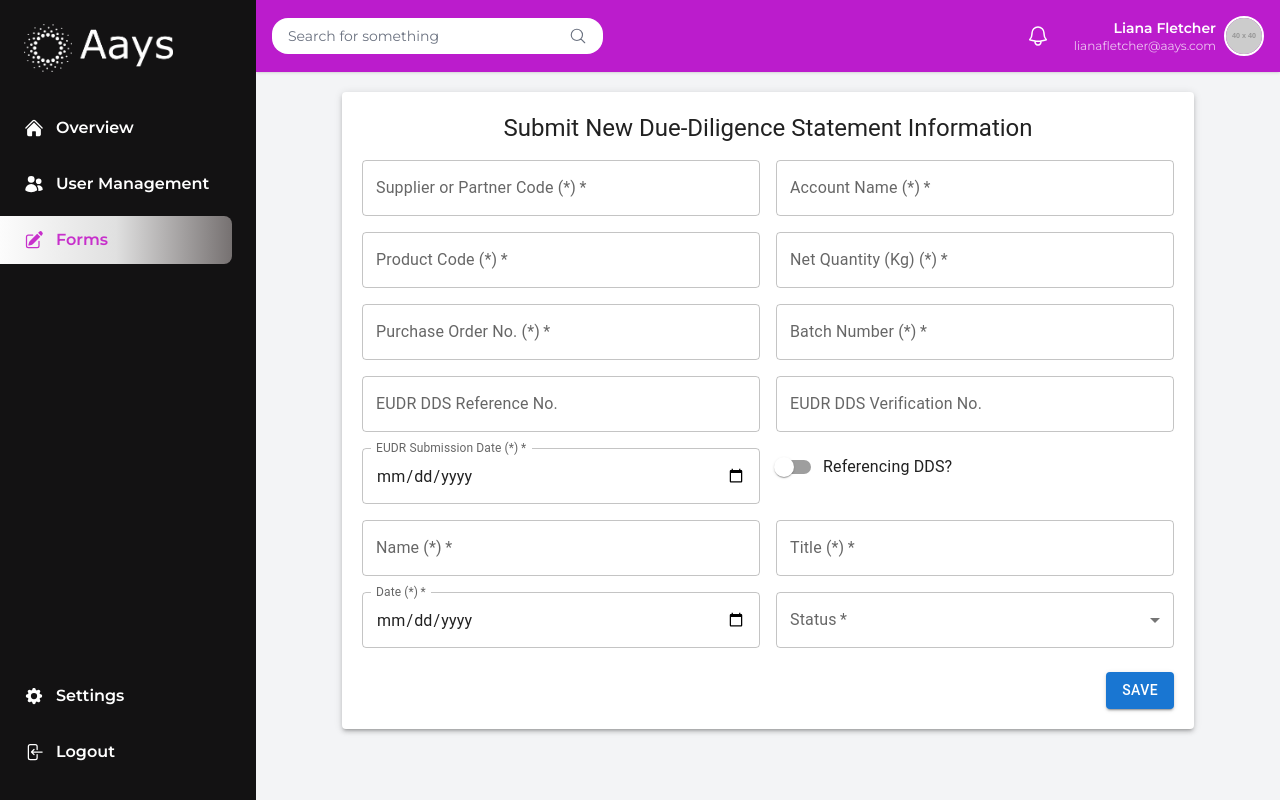
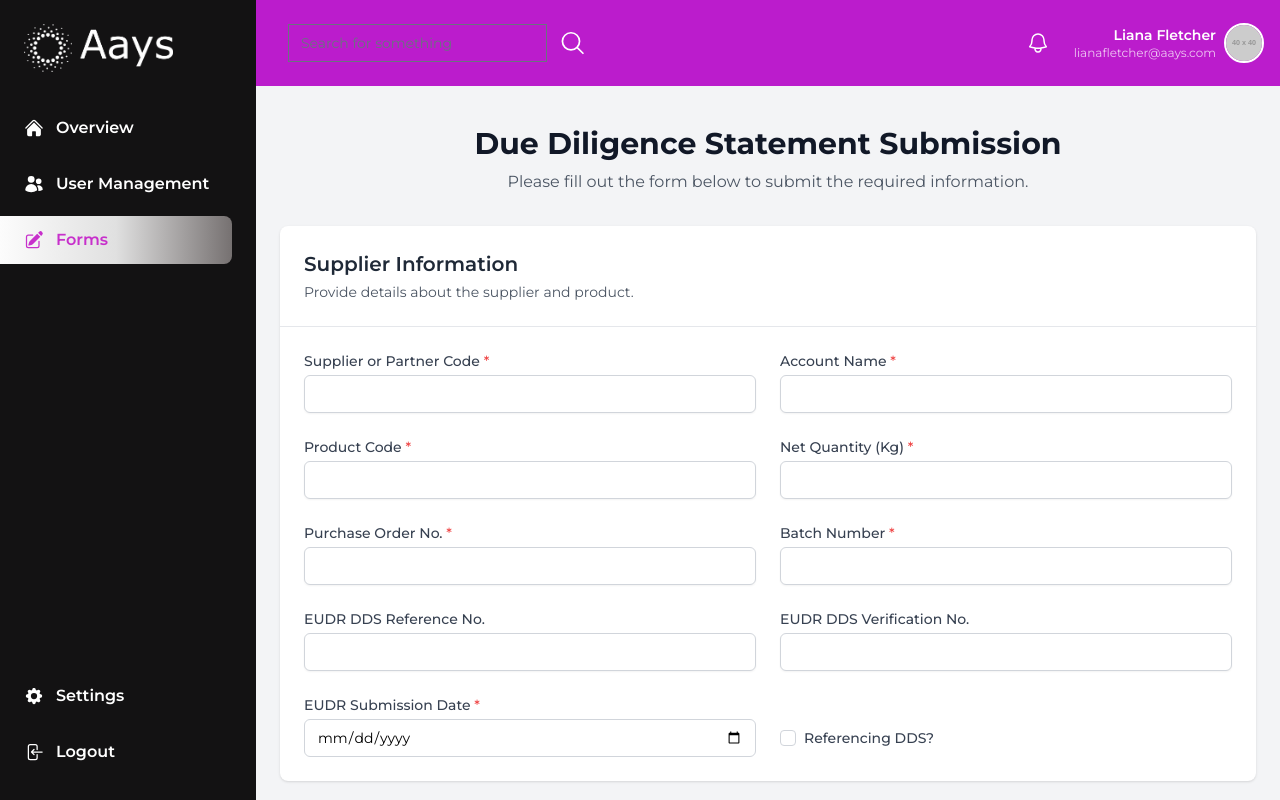
Before and after one commit to codeamanwal/aays, a React (Create React App) app: page /form in a window 1280 px wide. Built offline with nearby package versions, Linux system fonts and the light colour scheme.

Commit message:
new table UI

```diff
--- a/src/components/Navbar.js
+++ b/src/components/Navbar.js
@@ -5,13 +5,13 @@ const Navbar = () => {
   return (
     <div className="flex justify-between items-center bg-[#bb1ccc] text-white p-4 shadow w-full">
       {/* Search Bar */}
-      <div className="flex items-center space-x-3 bg-white px-4 py-2 rounded-2xl w-1/3">
+      <div className="flex items-center space-x-3 px-4 py-2 rounded-2xl w-1/3">
         <input
           type="text"
           placeholder="Search for something"
-          className="bg-transparent outline-none w-full text-sm placeholder-gray-500 text-gray-700"
+          className="bg-transparent outline-none w-full bg-[white] text-sm placeholder-gray-500 text-gray-700"
         />
-        <MagnifyingGlassIcon className="h-5 w-5 text-gray-500" />
+        <MagnifyingGlassIcon className="h-8 w-8 text-white" />
       </div>
 
       {/* User Info Section */}
--- a/src/pages/FormPage.js
+++ b/src/pages/FormPage.js
@@ -1,19 +1,4 @@
 import React, { useState } from "react";
-import {
-  TextField,
-  Select,
-  MenuItem,
-  FormControl,
-  InputLabel,
-  Switch,
-  FormControlLabel,
-  Button,
-  Box,
-  Typography,
-  Paper,
-  Container,
-} from "@mui/material";
-import Grid from "@mui/material/Grid";
 
 const FormPage = () => {
   const [formData, setFormData] = useState({
@@ -148,206 +133,332 @@ const FormPage = () => {
   };
 
   return (
-    <Box width="100%" padding="20px">
-      <Container maxWidth="md">
-        <Paper elevation={3} style={{ padding: "20px" }}>
-          <form onSubmit={handleSubmit}>
-            <Typography variant="h5" align="center" gutterBottom>
-              Submit New Due-Diligence Statement Information
-            </Typography>
+    <div className="bg-gray-100 min-h-screen py-10">
+      <div className="max-w-7xl mx-auto px-6">
+        {/* Page Heading */}
+        <div className="mb-8">
+          <h1 className="text-3xl font-bold text-center text-gray-900">
+            Due Diligence Statement Submission
+          </h1>
+          <p className="mt-2 text-center text-gray-600">
+            Please fill out the form below to submit the required information.
+          </p>
+        </div>
 
-            <Box mt={2}>
-              <Grid container spacing={2}>
+        <form onSubmit={handleSubmit} className="space-y-12">
+          {/* Section 1 */}
+          <div className="bg-white shadow sm:rounded-lg">
+            <div className="px-6 py-6">
+              <h2 className="text-xl font-semibold text-gray-800">
+                Supplier Information
+              </h2>
+              <p className="mt-1 text-sm text-gray-600">
+                Provide details about the supplier and product.
+              </p>
+            </div>
+            <div className="border-t border-gray-200 px-6 py-6">
+              <div className="grid grid-cols-1 gap-x-6 gap-y-6 sm:grid-cols-6">
                 {/* Supplier Code */}
-                <Grid item xs={12} sm={6}>
-                  <TextField
+                <div className="sm:col-span-3">
+                  <label
+                    htmlFor="supplierCode"
+                    className="block text-sm font-medium text-gray-700"
+                  >
+                    Supplier or Partner Code{" "}
+                    <span className="text-red-500">*</span>
+                  </label>
+                  <input
+                    type="text"
                     name="supplierCode"
-                    label="Supplier or Partner Code (*)"
+                    id="supplierCode"
+                    required
                     onChange={handleChange}
-                    fullWidth
+                    className="mt-1 block w-full rounded-md border-gray-300 shadow-sm focus:ring-indigo-500 focus:border-indigo-500 sm:text-sm"
+                  />
+                </div>
+
+                {/* Account Name */}
+                <div className="sm:col-span-3">
+                  <label
+                    htmlFor="account"
+                    className="block text-sm font-medium text-gray-700"
+                  >
+                    Account Name <span className="text-red-500">*</span>
+                  </label>
+                  <input
+                    type="text"
+                    name="account"
+                    id="account"
                     required
+                    onChange={handleChange}
+                    className="mt-1 block w-full rounded-md border-gray-300 shadow-sm focus:ring-indigo-500 focus:border-indigo-500 sm:text-sm"
                   />
-                </Grid>
-                {/* Account Name */}
-                <Grid item xs={12} sm={6}>
-                  <TextField
-                    name="account"
-                    label="Account Name (*)"
+                </div>
+
+                {/* Product Code */}
+                <div className="sm:col-span-3">
+                  <label
+                    htmlFor="productCode"
+                    className="block text-sm font-medium text-gray-700"
+                  >
+                    Product Code <span className="text-red-500">*</span>
+                  </label>
+                  <input
+                    type="text"
+                    name="productCode"
+                    id="productCode"
+                    required
                     onChange={handleChange}
-                    fullWidth
+                    className="mt-1 block w-full rounded-md border-gray-300 shadow-sm focus:ring-indigo-500 focus:border-indigo-500 sm:text-sm"
+                  />
+                </div>
+
+                {/* Net Quantity */}
+                <div className="sm:col-span-3">
+                  <label
+                    htmlFor="netQuantity"
+                    className="block text-sm font-medium text-gray-700"
+                  >
+                    Net Quantity (Kg) <span className="text-red-500">*</span>
+                  </label>
+                  <input
+                    type="number"
+                    name="netQuantity"
+                    id="netQuantity"
                     required
+                    onChange={handleChange}
+                    className="mt-1 block w-full rounded-md border-gray-300 shadow-sm focus:ring-indigo-500 focus:border-indigo-500 sm:text-sm"
                   />
-                </Grid>
-                {/* Product Code */}
-                <Grid item xs={12} sm={6}>
-                  <TextField
-                    name="productCode"
-                    label="Product Code (*)"
+                </div>
+
+                {/* Purchase Order */}
+                <div className="sm:col-span-3">
+                  <label
+                    htmlFor="purchaseOrder"
+                    className="block text-sm font-medium text-gray-700"
+                  >
+                    Purchase Order No. <span className="text-red-500">*</span>
+                  </label>
+                  <input
+                    type="text"
+                    name="purchaseOrder"
+                    id="purchaseOrder"
+                    required
                     onChange={handleChange}
-                    fullWidth
+                    className="mt-1 block w-full rounded-md border-gray-300 shadow-sm focus:ring-indigo-500 focus:border-indigo-500 sm:text-sm"
+                  />
+                </div>
+
+                {/* Batch Number */}
+                <div className="sm:col-span-3">
+                  <label
+                    htmlFor="batchNumber"
+                    className="block text-sm font-medium text-gray-700"
+                  >
+                    Batch Number <span className="text-red-500">*</span>
+                  </label>
+                  <input
+                    type="text"
+                    name="batchNumber"
+                    id="batchNumber"
                     required
+                    onChange={handleChange}
+                    className="mt-1 block w-full rounded-md border-gray-300 shadow-sm focus:ring-indigo-500 focus:border-indigo-500 sm:text-sm"
                   />
-                </Grid>
-                {/* Net Quantity */}
-                <Grid item xs={12} sm={6}>
-                  <TextField
-                    name="netQuantity"
-                    label="Net Quantity (Kg) (*)"
-                    type="number"
+                </div>
+
+                {/* EUDR DDS Reference No. */}
+                <div className="sm:col-span-3">
+                  <label
+                    htmlFor="eudrReference"
+                    className="block text-sm font-medium text-gray-700"
+                  >
+                    EUDR DDS Reference No.
+                  </label>
+                  <input
+                    type="text"
+                    name="eudrReference"
+                    id="eudrReference"
                     onChange={handleChange}
-                    fullWidth
+                    className="mt-1 block w-full rounded-md border-gray-300 shadow-sm focus:ring-indigo-500 focus:border-indigo-500 sm:text-sm"
+                  />
+                </div>
+
+                {/* EUDR DDS Verification No. */}
+                <div className="sm:col-span-3">
+                  <label
+                    htmlFor="eudrVerification"
+                    className="block text-sm font-medium text-gray-700"
+                  >
+                    EUDR DDS Verification No.
+                  </label>
+                  <input
+                    type="text"
+                    name="eudrVerification"
+                    id="eudrVerification"
+                    onChange={handleChange}
+                    className="mt-1 block w-full rounded-md border-gray-300 shadow-sm focus:ring-indigo-500 focus:border-indigo-500 sm:text-sm"
+                  />
+                </div>
+
+                {/* EUDR Submission Date */}
+                <div className="sm:col-span-3">
+                  <label
+                    htmlFor="eudrSubmissionDate"
+                    className="block text-sm font-medium text-gray-700"
+                  >
+                    EUDR Submission Date <span className="text-red-500">*</span>
+                  </label>
+                  <input
+                    type="date"
+                    name="eudrSubmissionDate"
+                    id="eudrSubmissionDate"
                     required
+                    onChange={handleChange}
+                    className="mt-1 block w-full rounded-md border-gray-300 focus:ring-indigo-500 focus:border-indigo-500 sm:text-sm"
                   />
-                </Grid>
-                {/* Purchase Order */}
-                <Grid item xs={12} sm={6}>
-                  <TextField
-                    name="purchaseOrder"
-                    label="Purchase Order No. (*)"
-                    onChange={handleChange}
-                    fullWidth
-                    required
-                  />
-                </Grid>
-                {/* Batch Number */}
-                <Grid item xs={12} sm={6}>
-                  <TextField
-                    name="batchNumber"
-                    label="Batch Number (*)"
-                    onChange={handleChange}
-                    fullWidth
-                    required
-                  />
-                </Grid>
-                {/* EUDR Reference */}
-                <Grid item xs={12} sm={6}>
-                  <TextField
-                    name="eudrReference"
-                    label="EUDR DDS Reference No."
-                    onChange={handleChange}
-                    fullWidth
-                  />
-                </Grid>
-                {/* EUDR Verification */}
-                <Grid item xs={12} sm={6}>
-                  <TextField
-                    name="eudrVerification"
-                    label="EUDR DDS Verification No."
-                    onChange={handleChange}
-                    fullWidth
-                  />
-                </Grid>
-                {/* EUDR Submission Date */}
-                <Grid item xs={12} sm={6}>
-                  <TextField
-                    name="eudrSubmissionDate"
-                    label="EUDR Submission Date (*)"
-                    type="date"
-                    onChange={handleChange}
-                    fullWidth
-                    required
-                    InputLabelProps={{
-                      shrink: true,
-                    }}
-                  />
-                </Grid>
+                </div>
+
                 {/* Referencing DDS Switch */}
-                <Grid item xs={12} sm={6}>
-                  <FormControlLabel
-                    control={
-                      <Switch
+                <div className="sm:col-span-3 flex items-center mt-6">
+                  <input
+                    id="referencingDDS"
+                    name="referencingDDS"
+                    type="checkbox"
                     checked={formData.referencingDDS}
                     onChange={handleToggleChange}
-                        name="referencingDDS"
-                        color="primary"
+                    className="h-4 w-4 text-indigo-600 focus:ring-indigo-500 border-gray-300 rounded"
                   />
-                    }
-                    label="Referencing DDS?"
+                  <label
+                    htmlFor="referencingDDS"
+                    className="ml-2 block text-sm font-medium text-gray-700"
+                  >
+                    Referencing DDS?
+                  </label>
+                </div>
+              </div>
+            </div>
+          </div>
+
+          {/* Section 2 */}
+          <div className="bg-white shadow sm:rounded-lg">
+            <div className="px-6 py-6">
+              <h2 className="text-xl font-semibold text-gray-800">
+                Personal Information
+              </h2>
+              <p className="mt-1 text-sm text-gray-600">
+                Please provide your contact details.
+              </p>
+            </div>
+            <div className="border-t border-gray-200 px-6 py-6">
+              <div className="grid grid-cols-1 gap-x-6 gap-y-6 sm:grid-cols-6">
+                {/* Name */}
+                <div className="sm:col-span-3">
+                  <label
+                    htmlFor="name"
+                    className="block text-sm font-medium text-gray-700"
+                  >
+                    Name <span className="text-red-500">*</span>
+                  </label>
+                  <input
+                    type="text"
+                    name="name"
+                    id="name"
+                    required
+                    onChange={handleChange}
+                    className="mt-1 block w-full rounded-md border-gray-300 shadow-sm focus:ring-indigo-500 focus:border-indigo-500 sm:text-sm"
                   />
-                </Grid>
-                {/* Name */}
-                <Grid item xs={12} sm={6}>
-                  <TextField
-                    name="name"
-                    label="Name (*)"
+                </div>
+
+                {/* Title */}
+                <div className="sm:col-span-3">
+                  <label
+                    htmlFor="title"
+                    className="block text-sm font-medium text-gray-700"
+                  >
+                    Title <span className="text-red-500">*</span>
+                  </label>
+                  <input
+                    type="text"
+                    name="title"
+                    id="title"
+                    required
                     onChange={handleChange}
-                    fullWidth
+                    className="mt-1 block w-full rounded-md border-gray-300 shadow-sm focus:ring-indigo-500 focus:border-indigo-500 sm:text-sm"
+                  />
+                </div>
+
+                {/* Date */}
+                <div className="sm:col-span-3">
+                  <label
+                    htmlFor="date"
+                    className="block text-sm font-medium text-gray-700"
+                  >
+                    Date <span className="text-red-500">*</span>
+                  </label>
+                  <input
+                    type="date"
+                    name="date"
+                    id="date"
                     required
+                    onChange={handleChange}
+                    className="mt-1 block w-full rounded-md border-gray-300 focus:ring-indigo-500 focus:border-indigo-500 sm:text-sm"
                   />
-                </Grid>
-                {/* Title */}
-                <Grid item xs={12} sm={6}>
-                  <TextField
-                    name="title"
-                    label="Title (*)"
-                    onChange={handleChange}
-                    fullWidth
+                </div>
+
+                {/* Status */}
+                <div className="sm:col-span-3">
+                  <label
+                    htmlFor="status"
+                    className="block text-sm font-medium text-gray-700"
+                  >
+                    Status <span className="text-red-500">*</span>
+                  </label>
+                  <select
+                    id="status"
+                    name="status"
                     required
-                  />
-                </Grid>
-                {/* Date */}
-                <Grid item xs={12} sm={6}>
-                  <TextField
-                    name="date"
-                    label="Date (*)"
-                    type="date"
-                    onChange={handleChange}
-                    fullWidth
-                    required
-                    InputLabelProps={{
-                      shrink: true,
-                    }}
-                  />
-                </Grid>
-                {/* Status */}
-                <Grid item xs={12} sm={6}>
-                  <FormControl fullWidth required>
-                    <InputLabel id="status-label">Status</InputLabel>
-                    <Select
-                      labelId="status-label"
-                      name="status"
                     value={formData.status}
                     onChange={handleChange}
-                      label="Status"
+                    className="mt-1 block w-full rounded-md border-gray-300 focus:ring-indigo-500 focus:border-indigo-500 sm:text-sm"
                   >
-                      <MenuItem value="">
-                        <em>Select Status</em>
-                      </MenuItem>
-                      <MenuItem value="Started">Started</MenuItem>
-                      <MenuItem value="In Progress">In Progress</MenuItem>
-                      <MenuItem value="Completed">Completed</MenuItem>
-                    </Select>
-                  </FormControl>
-                </Grid>
-              </Grid>
-            </Box>
+                    <option value="">Select Status</option>
+                    <option value="Started">Started</option>
+                    <option value="In Progress">In Progress</option>
+                    <option value="Completed">Completed</option>
+                  </select>
+                </div>
+              </div>
+            </div>
+          </div>
 
-            {/* Buttons */}
-            <Box mt={3} display="flex" justifyContent="flex-end">
-              <Button
+          {/* Submit Button */}
+          <div className="mt-6 flex items-center justify-end gap-x-6">
+            <button
+              type="button"
+              onClick={() => window.location.reload()}
+              className="text-sm font-semibold text-gray-700"
+            >
+              Cancel
+            </button>
+            <button
               type="submit"
-                variant="contained"
-                color="primary"
               disabled={isSubmitting}
+              className="rounded-md bg-indigo-600 px-4 py-2 text-sm font-semibold text-white shadow hover:bg-indigo-500 focus:ring-2 focus:ring-indigo-500"
             >
-                {isSubmitting ? "Saving..." : "Save"}
-              </Button>
-            </Box>
+              {isSubmitting ? "Saving..." : "Submit"}
+            </button>
+          </div>
 
           {/* Success Message */}
           {successMessage && (
-              <Typography
-                variant="body1"
-                color="success.main"
-                style={{ marginTop: "20px" }}
-              >
+            <div className="mt-4 text-green-600 text-center">
               {successMessage}
-              </Typography>
+            </div>
           )}
         </form>
-        </Paper>
-      </Container>
-    </Box>
+      </div>
+    </div>
   );
 };
 
--- a/tailwind.config.js
+++ b/tailwind.config.js
@@ -10,5 +10,7 @@ module.exports = {
       },
     },
   },
-  plugins: [],
+  plugins: [
+    require('@tailwindcss/forms'),
+  ],
 };
```
Also changed, not shown: package.json (+6 -2 lines), src/pages/Overview.js (+19 -10 lines), 1 other file (tests, documents, lock files or other folders). Lines whose indentation alone changed are shown as unchanged.
